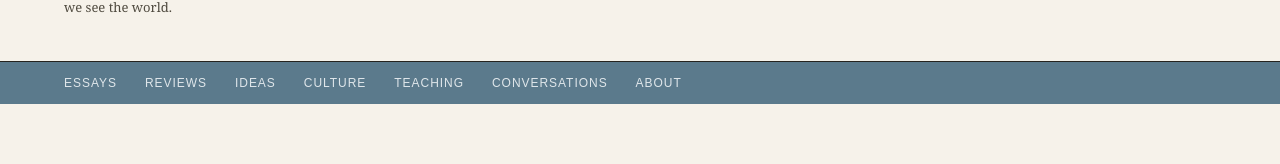
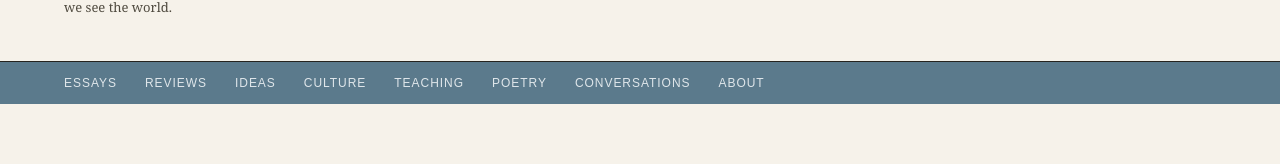
Before and after one commit to staffroom-review/staffroom-website, a Next.js app: page / in a window 1280 px wide. Shown: the part 159-323 px from the top of the page. Built offline with nearby package versions, Linux system fonts and the light colour scheme; a web font is replaced by a local one.

Commit message:
Add Poetry link to SiteHeader navigation

```diff
--- a/components/SiteHeader.js
+++ b/components/SiteHeader.js
@@ -30,6 +30,7 @@ export default function SiteHeader() {
           <Link href="/category/ideas">Ideas</Link>
           <Link href="/category/culture">Culture</Link>
           <Link href="/category/teaching">Teaching</Link>
+          <Link href="/category/poetry">Poetry</Link>
           <Link href="/category/conversations">Conversations</Link>
           <Link href="/#about">About</Link>
         </nav>
```
